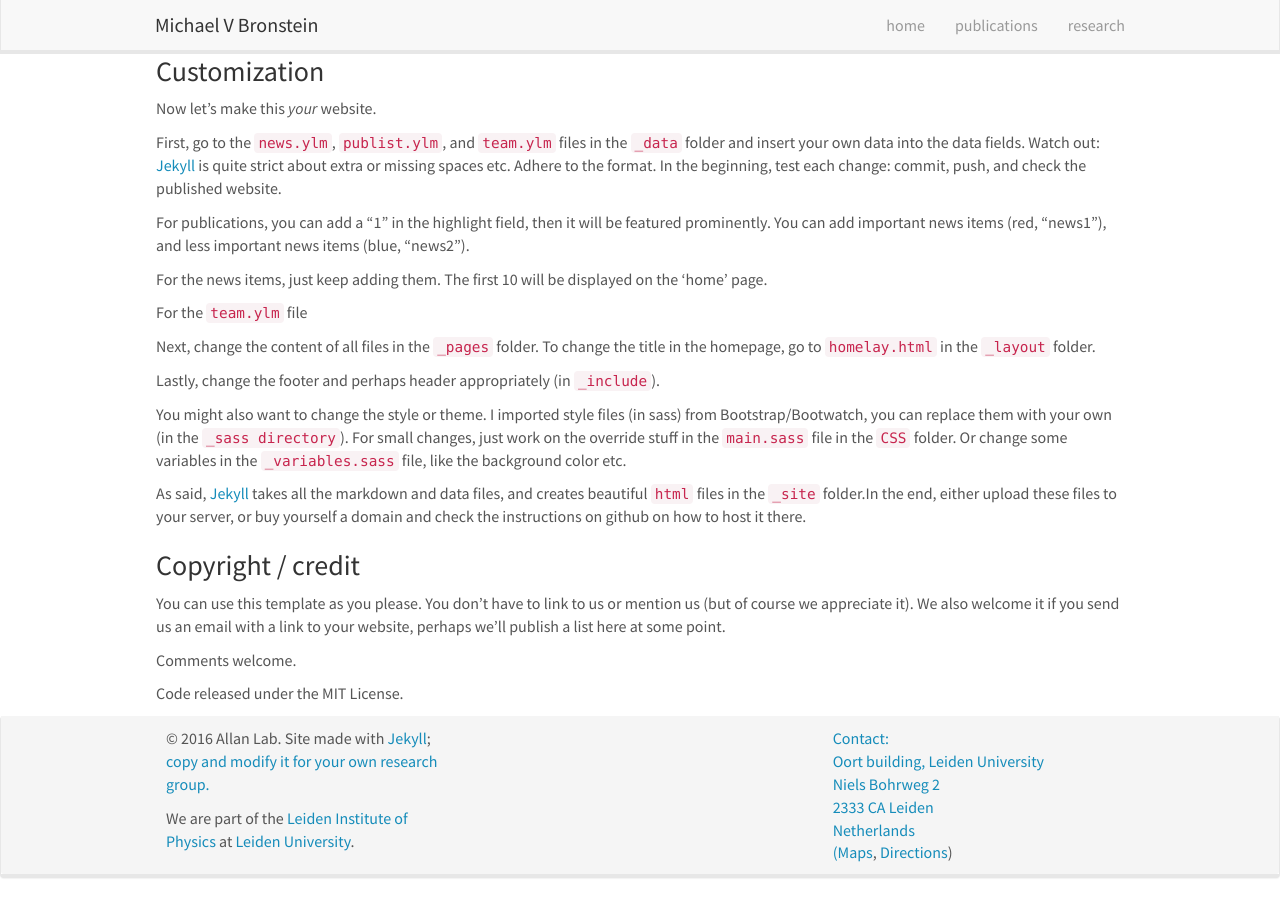
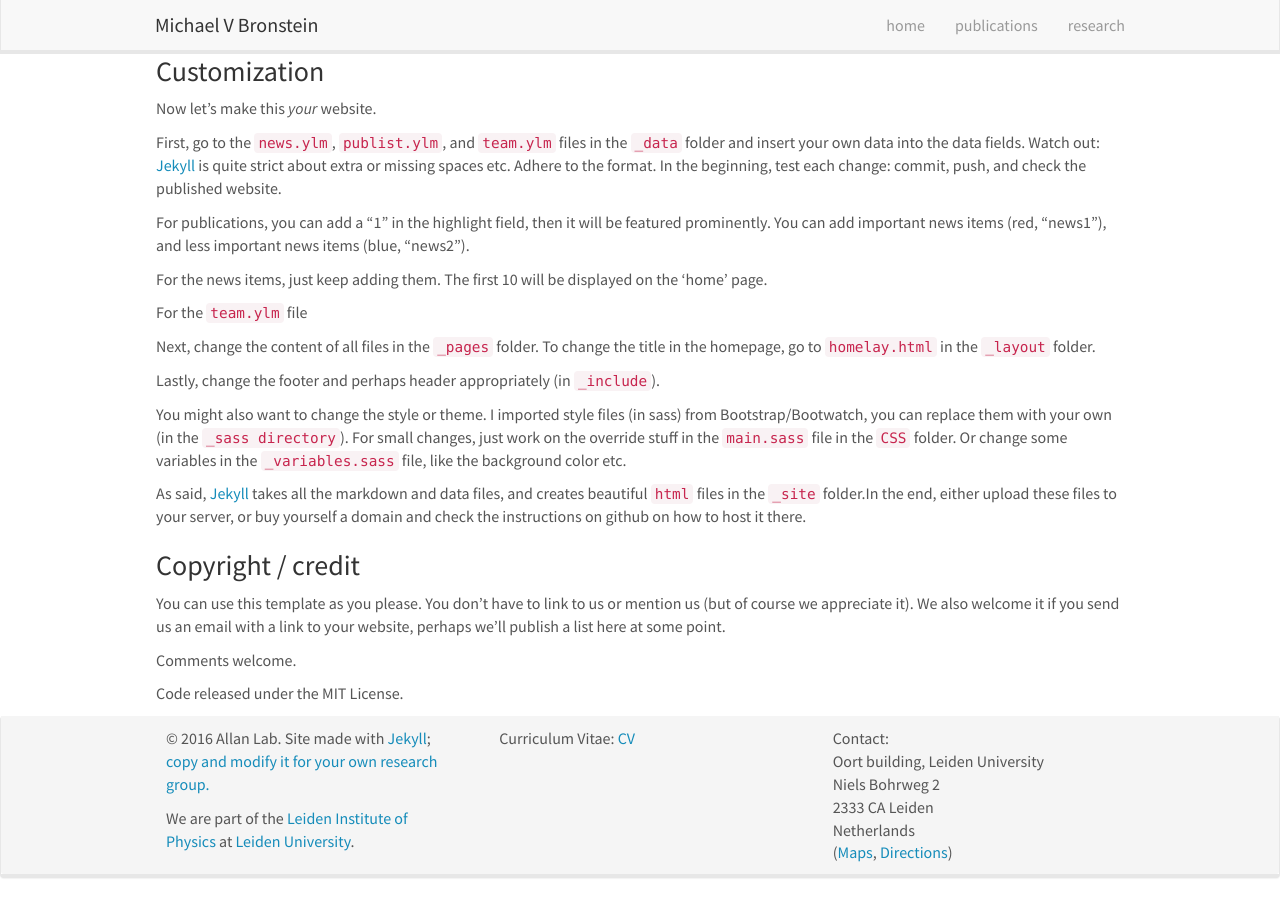
Before and after one commit to MichaelVBronstein/michaelvbronstein.github.io, a Jekyll site: the page built from _pages/aboutwebsite.md, in a window 1280 px wide and 900 px high, scrolled down 599 px. Built offline with Jekyll 4.4.1, drawn with Linux system fonts in a browser that asks for light colours; nearby versions of some CDN libraries.

Commit message:
Update footer.html

```diff
--- a/_includes/footer.html
+++ b/_includes/footer.html
@@ -13,8 +13,8 @@
 
 		</div>
 		<div class="col-sm-4">
-		<a  ##Curriculum Vitae: </a>
-		<a  [CV]({{ site.baseurl }}/downloads/Michael_V_Bronstein_CV.pdf) </a>
+		  Curriculum Vitae:
+		  <a href="downloads/Michael_V_Bronstein_CV.pdf">CV</a>
 		</div>
 		<div class="col-sm-4">
 		  Contact:<br />
```
